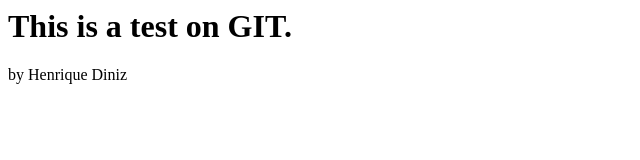
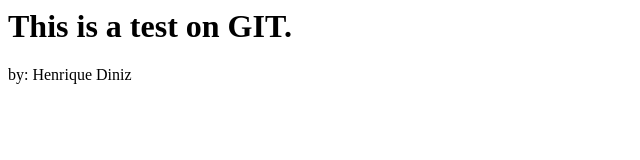
Before and after one commit to Henriqueediniz/git-curse, a plain HTML site: page index.html in a window 1280 px wide. Shown: the full height of the page, 0-640 px from the left. Drawn offline with Linux system fonts and the light colour scheme.

```diff
--- a/index.html
+++ b/index.html
@@ -3,6 +3,6 @@
     </head>
     <body>
 	<h1>This is a test on GIT. </h1>
-        by Henrique Diniz
+        by: Henrique Diniz
     </body>
 </html>
```
